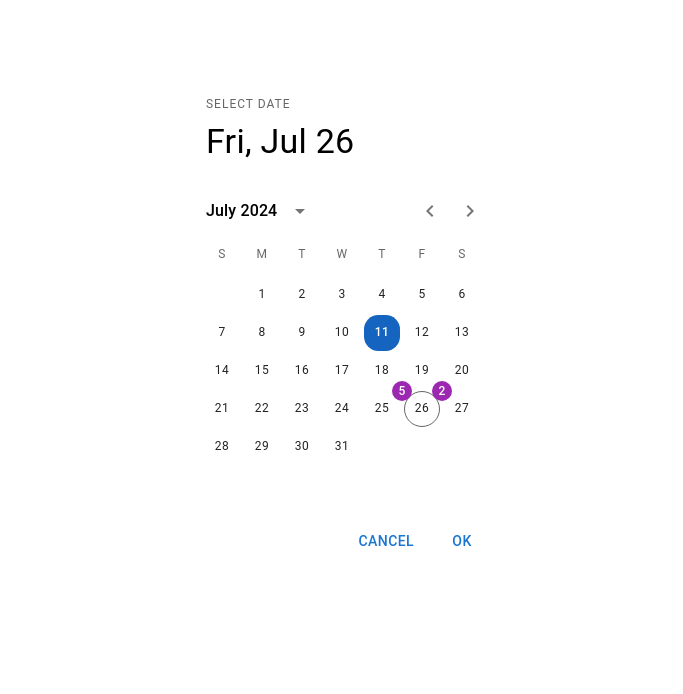
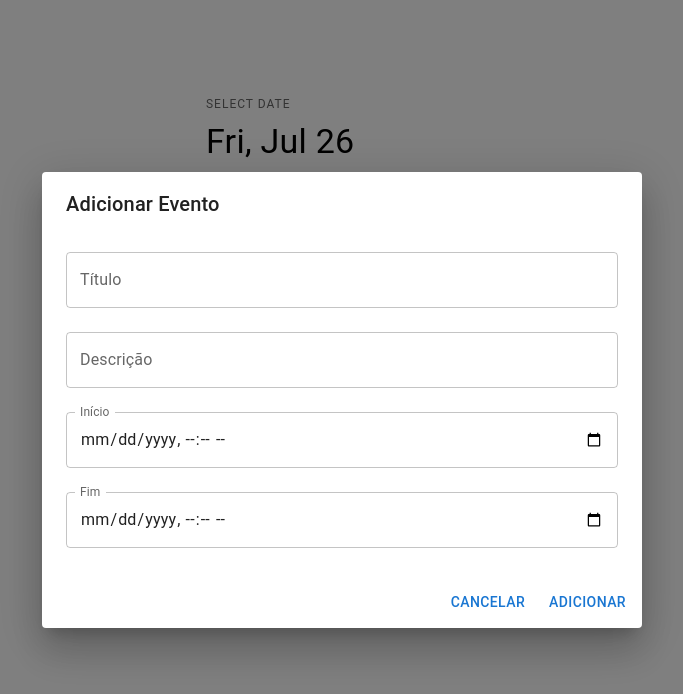
Before and after one commit to LuizGonzaga-dev/agendei, a Next.js app: page / in a window 1280 px wide. Both pictures are taken after a click on the button "11". Shown: the top 694 px of the page, without its empty margins (298-981 px from the left). Built offline with nearby package versions, Linux system fonts and the light colour scheme.

Commit message:
tenho um modal feio, mas tenho

```diff
--- a/package.json
+++ b/package.json
@@ -19,7 +19,8 @@
     "moment": "^2.30.1",
     "next": "14.2.5",
     "react": "^18",
-    "react-dom": "^18"
+    "react-dom": "^18",
+    "zod": "^3.23.8"
   },
   "devDependencies": {
     "@types/node": "^20",
--- a/src/components/Calendar.tsx
+++ b/src/components/Calendar.tsx
@@ -7,42 +7,88 @@ import { DatePicker } from '@mui/x-date-pickers';
 import dayjs, { Dayjs } from 'dayjs';
 import { PickersDay, PickersDayProps } from '@mui/x-date-pickers/PickersDay';
 import CustomPickersDay from './CustomPickerDay';
+import ModalDialog from './Dialog';
 
 
 
 const Calendar = () => {
 
     const [selectedDates, setSelectedDates] = useState<Dayjs[]>([]);
+    const [value, setValue] = useState<Dayjs | null>(dayjs());
+    const [open, setOpen] = useState(false);
+    const [initialDate, setInitialDate] = useState(dayjs());
 
     const notifications = {
         '2024-07-25': 5,
         '2024-07-26': 2,
     };
 
+    // esse so marca a bolinha
+    // const handleDateChange = (date: Dayjs | null) => {
+    //     debugger
+    //     if (date) {
+    //     setSelectedDates(prev => {
+    //         const isSelected = prev.some(selectedDate => date.isSame(selectedDate, 'day'));
+    //         if (isSelected) {
+    //         return prev.filter(selectedDate => !date.isSame(selectedDate, 'day'));
+    //         } else {
+    //         return [...prev, date];
+    //         }
+    //     });
+    //     }
+    // };
+
     const handleDateChange = (date: Dayjs | null) => {
+        debugger
+        setValue(date);
         if (date) {
-        setSelectedDates(prev => {
-            const isSelected = prev.some(selectedDate => date.isSame(selectedDate, 'day'));
-            if (isSelected) {
-            return prev.filter(selectedDate => !date.isSame(selectedDate, 'day'));
-            } else {
-            return [...prev, date];
-            }
-        });
+
+            setOpen(true);
         }
     };
 
+    const handleEventSubmit = async (event: { start: Dayjs, end: Dayjs, title: string, description: string }) => {
+        // // Enviar o novo evento ao backend
+        // const response = await api.post("/Agenda/create", event, {
+        //   headers: { Authorization: `${process.env.JWT_TOKEN}` }
+        // });
+
+        // if (response.data.success) {
+        //   // Adicionar evento à lista de eventos
+        //   setSelectedDates([...selectedDates, dayjs(event.start)]);
+        // }
+    };
+
     return (
+        <>
+
+            {/* <ModalDialog
+                open={open}
+                handleClose={() => setOpen(false)}
+                handleEventSubmit={handleEventSubmit}
+                initialDate={initialDate}
+            /> */}
+
             <LocalizationProvider dateAdapter={AdapterDayjs}>
                 <StaticDatePicker
                     orientation="portrait"
                     value={dayjs()}
                     onChange={handleDateChange}
+
                     slots={{
                     day: (dayProps) => <CustomPickersDay {...dayProps} selectedDays={selectedDates} notifications={notifications} />,
                     }}
                 />
+
+                <ModalDialog
+                    open={open}
+                    handleClose={() => setOpen(false)}
+                    handleEventSubmit={handleEventSubmit}
+                    initialDate={initialDate}
+                />
             </LocalizationProvider>
+
+        </>
     );
 }
 
--- /dev/null
+++ b/src/components/Dialog.tsx
@@ -0,0 +1,106 @@
+"use client"
+
+import * as React from 'react';
+import Button from '@mui/material/Button';
+import Dialog from '@mui/material/Dialog';
+import DialogActions from '@mui/material/DialogActions';
+import DialogContent from '@mui/material/DialogContent';
+import DialogTitle from '@mui/material/DialogTitle';
+import Slide from '@mui/material/Slide';
+import { TransitionProps } from '@mui/material/transitions';
+import { TextField, Box } from '@mui/material';
+import { Dayjs } from 'dayjs';
+
+const Transition = React.forwardRef(function Transition(
+  props: TransitionProps & {
+    children: React.ReactElement<any, any>;
+  },
+  ref: React.Ref<unknown>,
+) {
+  return <Slide direction="up" ref={ref} {...props} />;
+});
+
+interface AddEventDialogProps {
+  open: boolean;
+  handleClose: () => void;
+  handleEventSubmit: (event: { start: Dayjs, end: Dayjs, title: string, description: string }) => void;
+  initialDate: Dayjs;
+}
+
+const ModalDialog: React.FC<AddEventDialogProps> = ({ open, handleClose, handleEventSubmit, initialDate }) => {
+  const [newEvent, setNewEvent] = React.useState({
+    start: initialDate,
+    end: initialDate,
+    title: '',
+    description: ''
+  });
+
+  const handleEventChange = (e: React.ChangeEvent<HTMLInputElement>) => {
+    const { name, value } = e.target;
+    setNewEvent(prev => ({ ...prev, [name]: value }));
+  };
+
+  const handleSubmit = () => {
+    debugger;
+    handleEventSubmit(newEvent);
+    handleClose();
+  };
+
+  return (
+    <Dialog
+      open={open}
+      TransitionComponent={Transition}
+      keepMounted
+      onClose={handleClose}
+      aria-describedby="alert-dialog-slide-description"
+    >
+      <DialogTitle>{"Adicionar Evento"}</DialogTitle>
+      <DialogContent>
+        <Box component="form" noValidate autoComplete="off">
+          <TextField
+            label="Título"
+            name="title"
+            fullWidth
+            margin="normal"
+            value={newEvent.title}
+            onChange={handleEventChange}
+          />
+          <TextField
+            label="Descrição"
+            name="description"
+            fullWidth
+            margin="normal"
+            value={newEvent.description}
+            onChange={handleEventChange}
+          />
+          <TextField
+            label="Início"
+            type="datetime-local"
+            name="start"
+            fullWidth
+            margin="normal"
+            value={newEvent.start}
+            onChange={handleEventChange}
+            InputLabelProps={{ shrink: true }}
+          />
+          <TextField
+            label="Fim"
+            type="datetime-local"
+            name="end"
+            fullWidth
+            margin="normal"
+            value={newEvent.end}
+            onChange={handleEventChange}
+            InputLabelProps={{ shrink: true }}
+          />
+        </Box>
+      </DialogContent>
+      <DialogActions>
+        <Button onClick={handleClose}>Cancelar</Button>
+        <Button onClick={handleSubmit}>Adicionar</Button>
+      </DialogActions>
+    </Dialog>
+  );
+};
+
+export default ModalDialog;
```
Also changed, not shown: 1 other file (tests, documents, lock files or other folders). Lines whose indentation alone changed are shown as unchanged.
